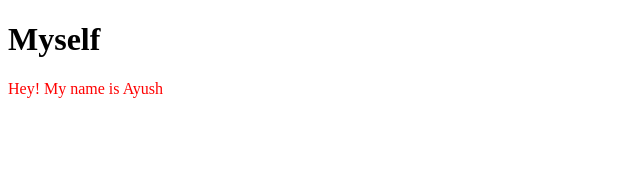
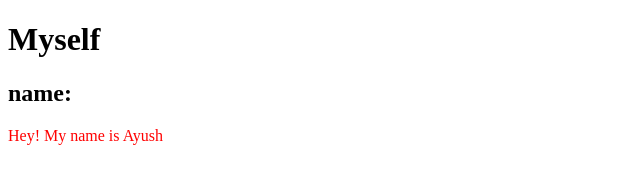
Before and after one commit to AyushWangane/localrepo, a plain HTML site: page index.html in a window 1280 px wide. Shown: the whole page, without its empty margins (0-640 px from the left). Drawn offline with Linux system fonts and the light colour scheme.

Commit message:
added name

```diff
--- a/index.html
+++ b/index.html
@@ -8,6 +8,6 @@
 </head>
 <body>
     <h1>Myself</h1>
-    <p>Hey! My name is Ayush</p>
+    <h2>name:</h2><p>Hey! My name is Ayush</p>
 </body>
 </html>
```
